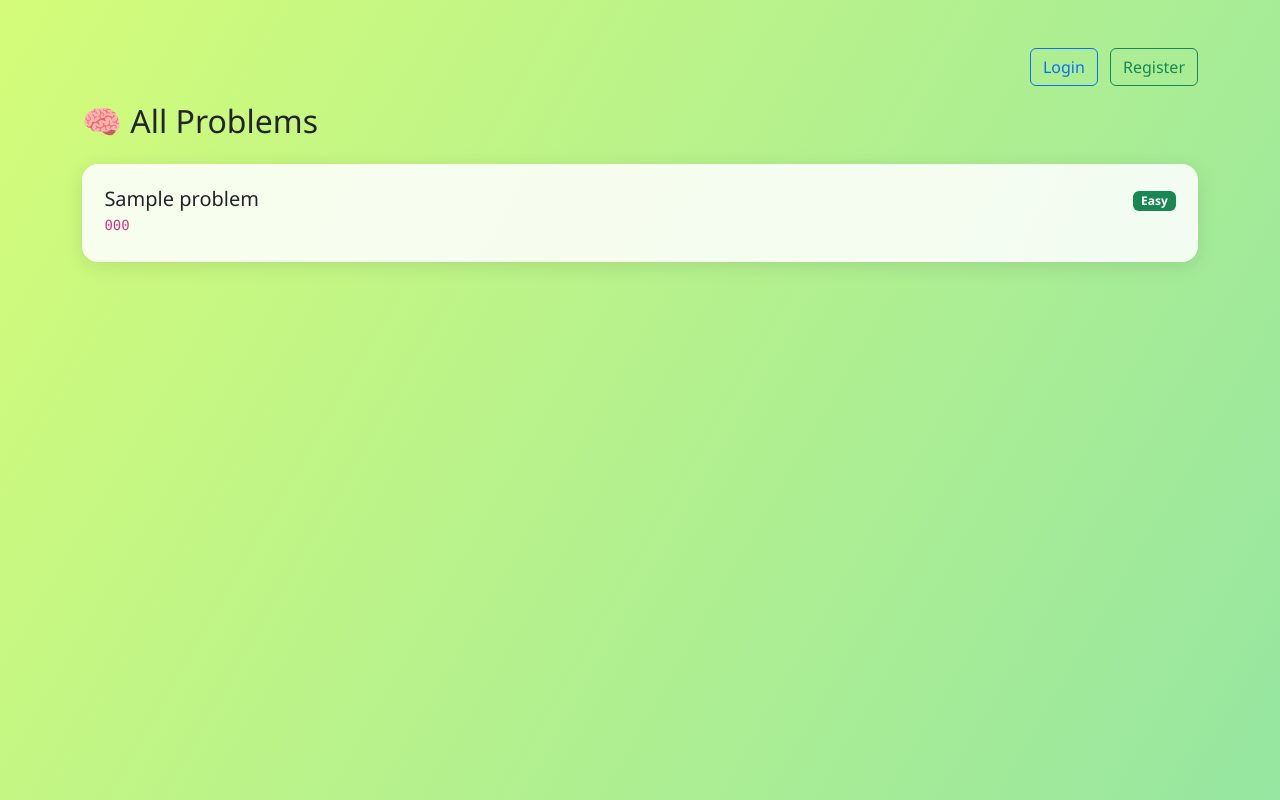
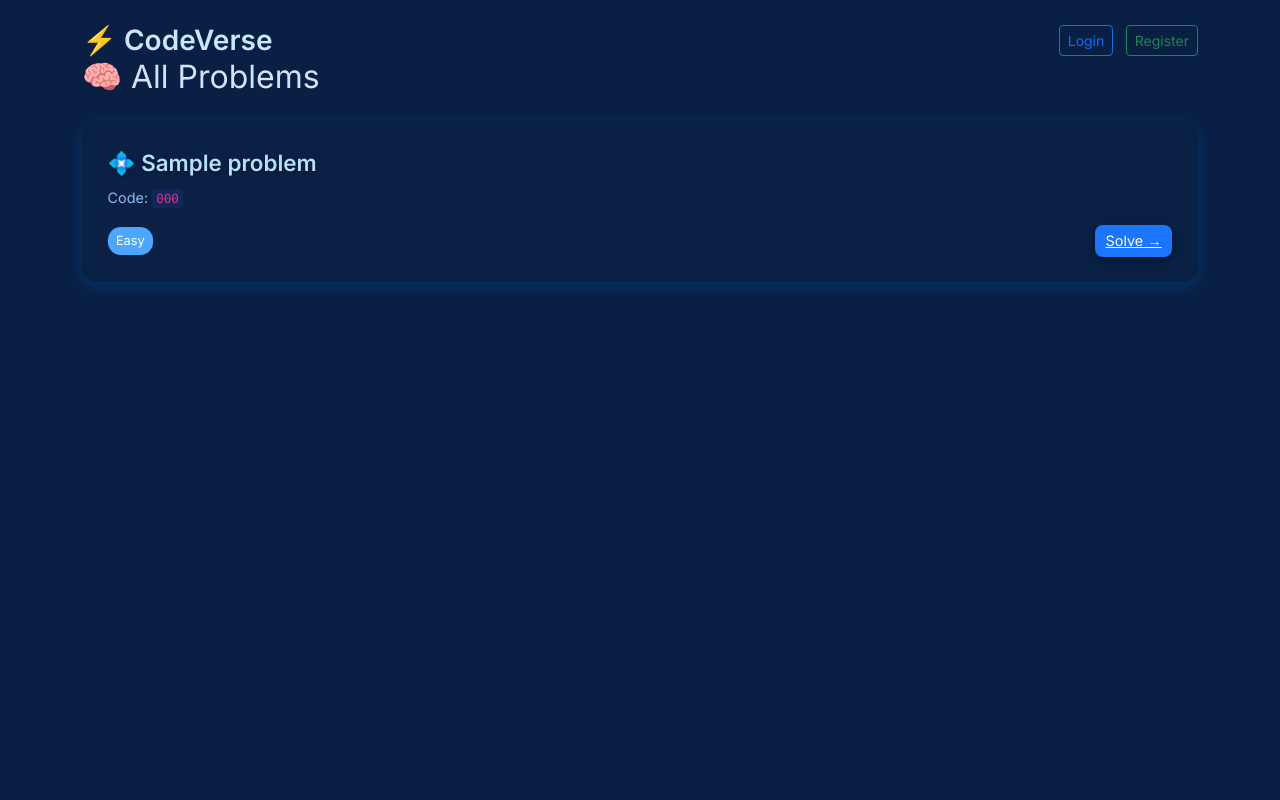
Before and after one commit to gsri-18/Summer-Project, a Django app: page /problems/ in a window 1280 px wide. Run offline with Django 5.2, Linux system fonts and the light colour scheme; tables that the repository leaves empty hold one stand-in row (values such as "Sample post").

Commit message:
UI enhancements: navbar cleanup, problem cards styling, color fixes

```diff
--- a/judge/templates/base.html
+++ b/judge/templates/base.html
@@ -1,60 +1,123 @@
 <!DOCTYPE html>
 <html lang="en">
 <head>
-  <meta charset="UTF-8">
+  <meta charset="UTF-8" />
   <title>{% block title %}CodeVerse{% endblock %}</title>
 
   <!-- Bootstrap 5 -->
   <link href="https://cdn.jsdelivr.net/npm/bootstrap@5.3.0/dist/css/bootstrap.min.css" rel="stylesheet">
 
+  <!-- Google Fonts -->
+  <link href="https://fonts.googleapis.com/css2?family=Inter:wght@400;600&display=swap" rel="stylesheet">
+
   <style>
     body {
-      background: linear-gradient(120deg, #d4fc79, #96e6a1);
-      min-height: 100vh;
-      font-family: 'Segoe UI', sans-serif;
+        background: #0a1f44; /* rich, deep blue */
+        color: #cbe7ff; /* soft light-blue text */
+        font-family: 'Inter', sans-serif;
       }
 
+      .navbar-custom h3, .navbar-custom a {
+        transition: color .2s;
+      }
+      .navbar-custom h3:hover,
+      .navbar-custom a:hover {
+        color: #4da6ff;
+      }
+
+
       .problem-card {
-      background-color: #ffffffdd;
+        background: rgba(11, 34, 69, 0.9);
         border-radius: 1rem;
-      padding: 1.4rem;
+        padding: 1.6rem;
         margin-bottom: 1rem;
-      box-shadow: 0 4px 20px rgba(0, 0, 0, 0.1);
-      transition: transform 0.2s, box-shadow 0.2s;
+        box-shadow: 0 4px 16px rgba(0, 64, 128, 0.7);
+        transition: transform .2s, box-shadow .2s;
       }
       .problem-card:hover {
         transform: translateY(-5px);
-      box-shadow: 0 8px 30px rgba(0, 0, 0, 0.15);
+        box-shadow: 0 8px 24px rgba(0, 96, 192, 0.9);
       }
 
-    .gradient-btn {
-      background: linear-gradient(45deg, #ff6ec4, #7873f5);
-      color: #fff;
-      border: none;
-      box-shadow: 0 4px 14px rgba(0,0,0,0.2);
-      transition: transform 0.2s;
-    }
-    .gradient-btn:hover {
-      transform: scale(1.05);
+      .problem-card-title {
+        font-size: 1.4rem;
+        font-weight: 600;
+        color: #b3e0ff;
+        text-shadow: 0 1px 3px rgba(0,0,0,0.5);
+        margin-bottom: .5rem;
       }
 
-    .wave-divider {
-      overflow: hidden;
-      line-height: 0;
-      margin-bottom: -1px;
+      .problem-card-meta {
+        font-size: .9rem;
+        color: #89b9f0;
+        margin-bottom: 1rem;
       }
-    .wave-divider svg {
-      height: 60px;
-      width: 100%;
-      display: block;
+
+      .difficulty-badge {
+        font-size: .8rem;
+        padding: .35em .65em;
+        border-radius: .8rem;
       }
+      .badge-easy {
+        background-color: #4da6ff;
+        color: #fff;
+      }
+      .badge-medium {
+        background-color: #1a75ff;
+        color: #fff;
+      }
+      .badge-hard {
+        background-color: #004ecc;
+        color: #fff;
+      }
+
+      a.btn-solve {
+        background: #1a75ff;
+        border: none;
+        color: #fff;
+        font-size: .9rem;
+        font-weight: 500;
+        padding: .35em .75em;
+        border-radius: .5rem;
+        box-shadow: 0 3px 8px rgba(0,0,0,0.4);
+        transition: background .2s, transform .2s;
+      }
+      a.btn-solve:hover {
+        background: #4da6ff;
+        transform: translateY(-2px);
+      }
+      /* Remove default focus outline and shadow for links and buttons */
+      a:focus, a:active,
+      button:focus, button:active {
+        outline: none !important;
+        box-shadow: none !important; /* removes Bootstrap's default focus ring */ :contentReference[oaicite:2]{index=2}
+      }
+
+      /* Optional: Add a subtle custom focus effect when using keyboard navigation */
+      a:focus-visible, button:focus-visible {
+        outline: 2px solid #4da6ff;
+        outline-offset: 2px;
+      }
+
   </style>
 </head>
 <body class="container py-4">
 
-  <!-- ↑ Navbar from problems.html will appear here via block content -->
-
+  <!-- 🔹 Navbar -->
+  <nav class="navbar-custom d-flex justify-content-between align-items-center">
+    <h3 class="mb-0 fw-bold">⚡ CodeVerse</h3>
+    <div>
+      {% if user.is_authenticated %}
+        <span class="me-2">👋 Hello, {{ user.full_name }}!</span>
+        <a href="{% url 'logout' %}" class="btn btn-sm btn-outline-danger">Logout</a>
+      {% else %}
+        <a href="{% url 'login' %}" class="btn btn-sm btn-outline-primary me-2">Login</a>
+        <a href="{% url 'register' %}" class="btn btn-sm btn-outline-success">Register</a>
+      {% endif %}
+    </div>
+  </nav>
 
   {% block content %}{% endblock %}
+
 </body>
 </html>
--- a/judge/templates/problems.html
+++ b/judge/templates/problems.html
@@ -3,39 +3,29 @@
 {% block title %}Problems – CodeVerse{% endblock %}
 
 {% block content %}
-<div class="mt-4 mb-3 text-end">
-  {% if user.is_authenticated %}
-    <span class="me-3 fs-5">👋 Hello, {{ user.full_name|default:user.username }}!</span>
-    <a class="btn btn-outline-danger" href="{% url 'logout' %}">Logout</a>
-  {% else %}
-    <a class="btn btn-outline-primary me-2" href="{% url 'login' %}">Login</a>
-    <a class="btn btn-outline-success" href="{% url 'register' %}">Register</a>
-  {% endif %}
-</div>
 
 <h2 class="mb-4">🧠 All Problems</h2>
 
 {% for p in problems %}
-  <div class="problem-card">
-    <div class="row">
-      <div class="col-md-8">
-        <a href="{% url 'problem_detail' code=p.code %}" class="h5 text-decoration-none text-dark">
-          {{ p.name }}
-        </a>
-        <p class="text-muted mb-1"><code>{{ p.code }}</code></p>
-      </div>
-      <div class="col-md-4 text-end">
-        <span class="badge
-          {% if p.difficulty == 'E' %} bg-success
-          {% elif p.difficulty == 'M' %} bg-warning text-dark
-          {% else %} bg-danger
-          {% endif %}">
-          {{ p.get_difficulty_display }}
-        </span>
-      </div>
-    </div>
+<div class="problem-card">
+  <div class="problem-card-title">💠 {{ p.name }}</div>
+  <div class="problem-card-meta">Code: <code style="background:#0c295a;padding:2px 4px;border-radius:4px;">{{ p.code }}</code></div>
+  <div class="d-flex justify-content-between align-items-center">
+    <span class="difficulty-badge
+      {% if p.difficulty == "E" %} badge-easy
+      {% elif p.difficulty == "M" %} badge-medium
+      {% else %} badge-hard
+      {% endif %}">
+      {{ p.get_difficulty_display }}
+    </span>
+    <a href="{% url 'problem_detail' code=p.code %}" class="btn-solve">
+      Solve →
+    </a>
   </div>
+</div>
 {% empty %}
-  <p>No problems yet! 🧩</p>
+<p>No problems yet—start coding! 💻</p>
 {% endfor %}
+
+
 {% endblock %}
```
Lines whose indentation alone changed are shown as unchanged.
